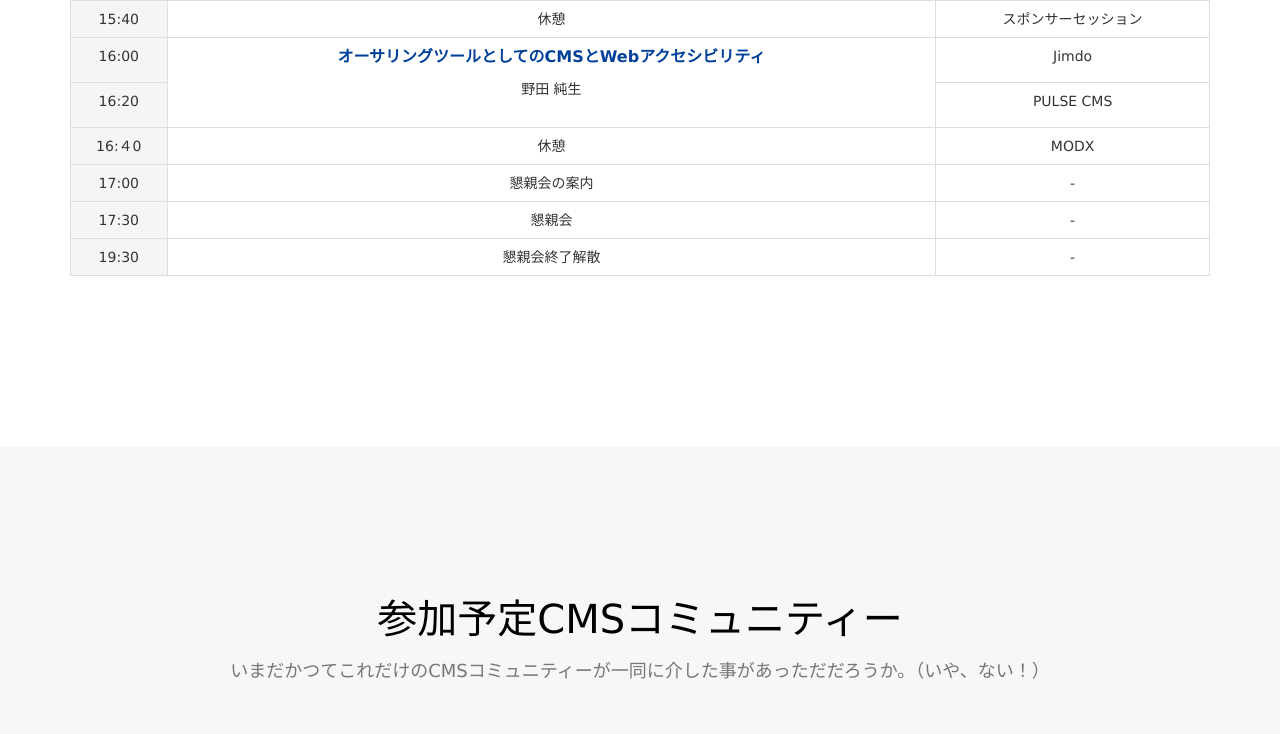
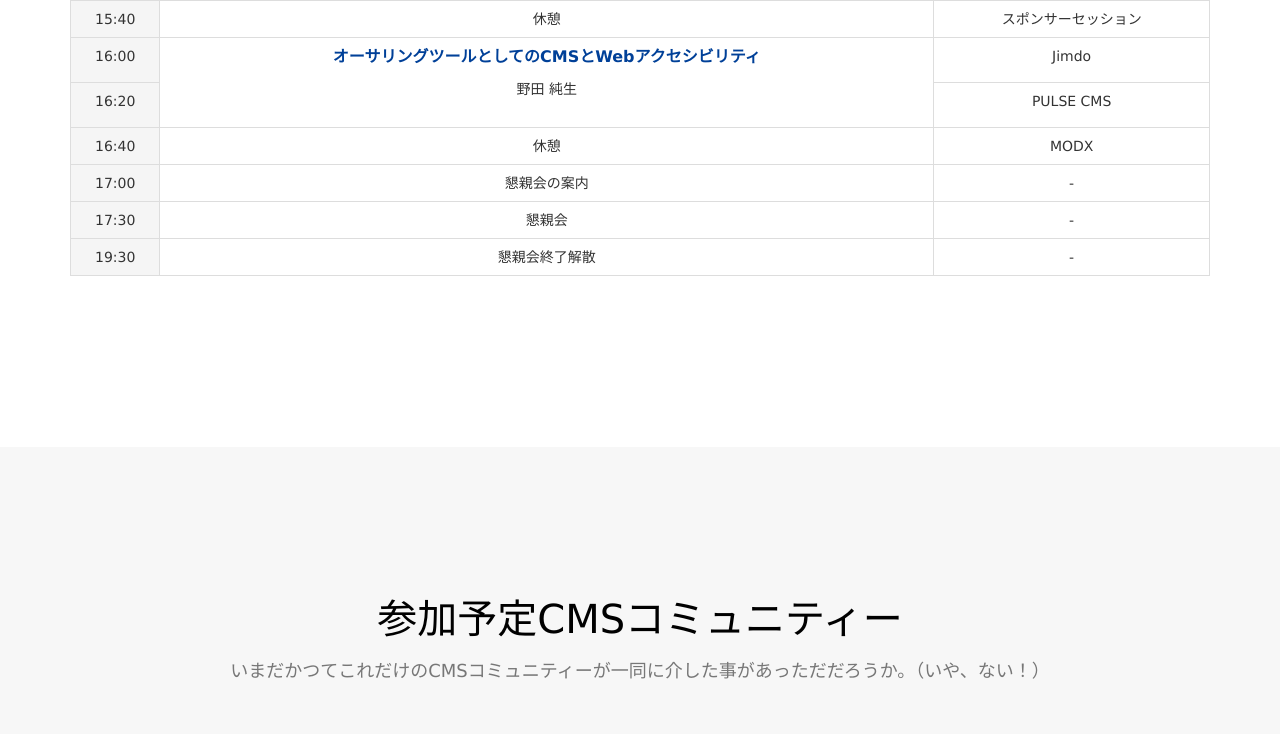
Before and after one commit to cms-fes/cms-fes-osaka-2016-site, a plain HTML site: page index.html in a window 1280 px wide. Shown: the part 6180-6914 px from the top of the page. Drawn offline with nearby package versions, Linux system fonts and the light colour scheme.

Commit message:
some fix

```diff
--- a/index.html
+++ b/index.html
@@ -427,7 +427,7 @@ CMSもたくさんある上に、それぞれ魅力的な機能を兼ね備え
 		<td>PULSE CMS</td>
 	</tr>
 	<tr>
-		<td class="active">16:４0</td>
+		<td class="active">16:40</td>
 		<td>休憩</td>
 		<td>MODX</td>
 	</tr>
```
